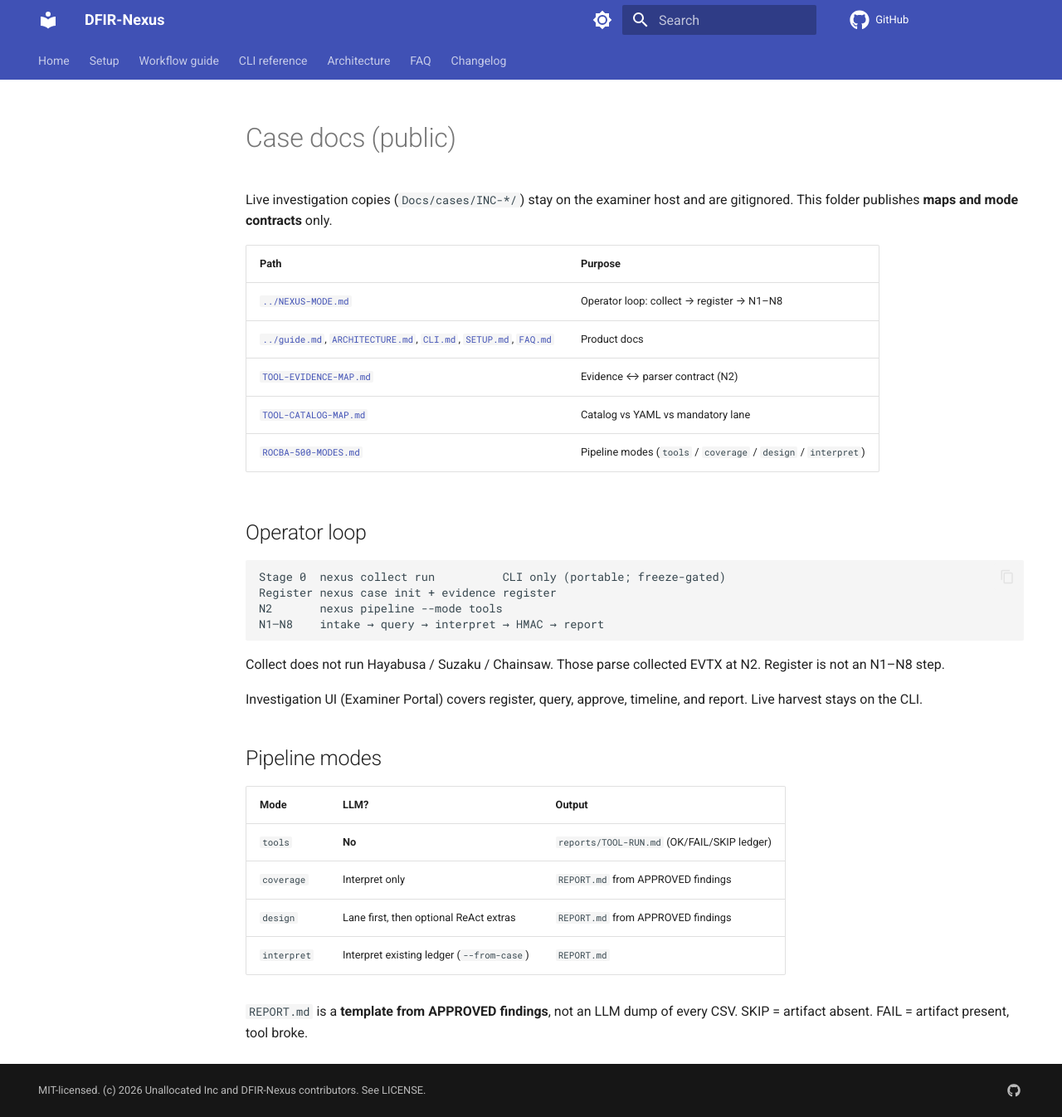
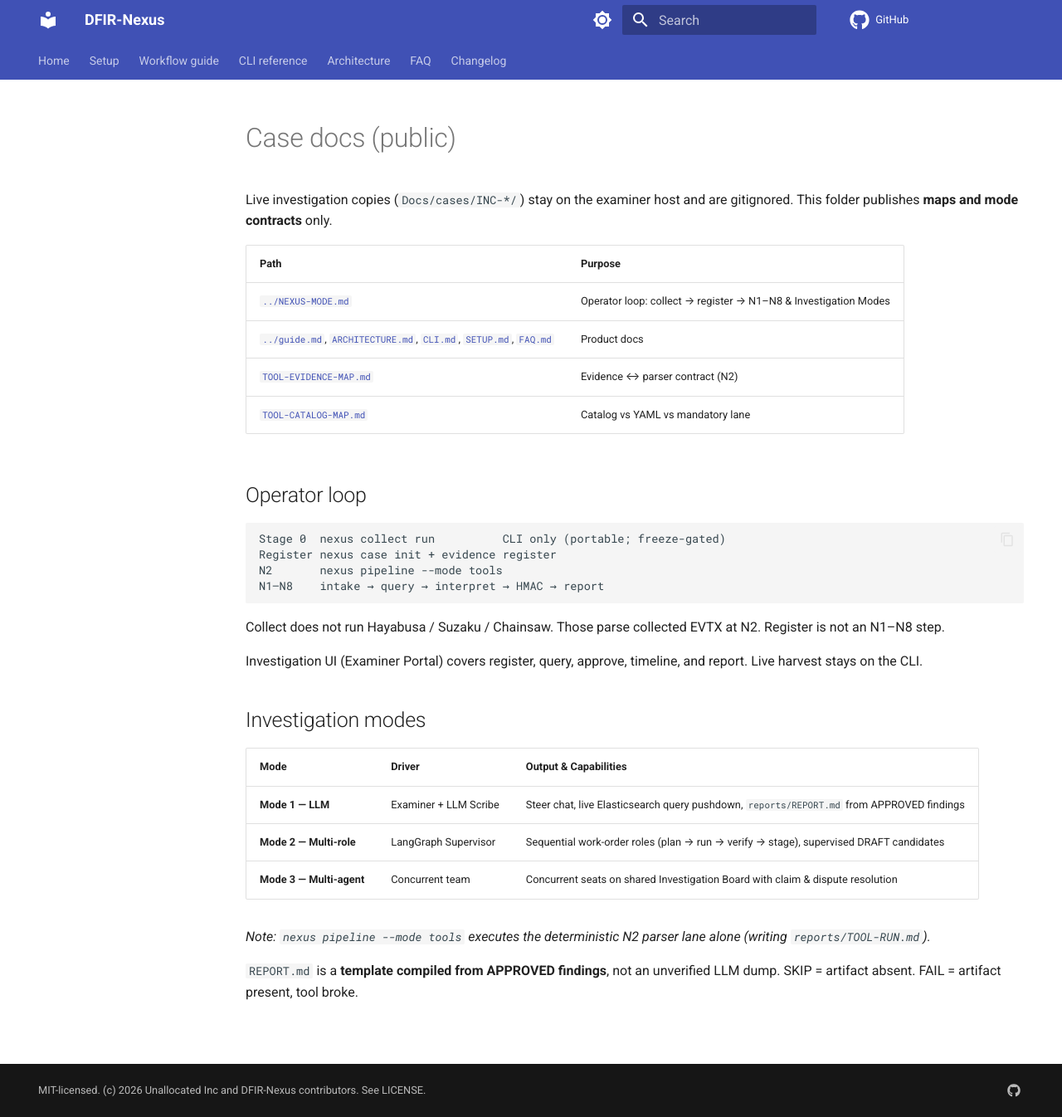
Before and after one commit to Ganron007/DFIR-Nexus, an MkDocs documentation site: the page built from Docs/cases/README.md, in a window 1280 px wide and 1346 px high. Shown: the whole window at 83% size. Built offline with MkDocs 1.6.1 and Material for MkDocs 9.7.7, drawn with Linux system fonts in a browser that asks for light colours; comment, search, counter and statistics services are not loaded.

Commit message:
docs: reconcile public documentation with Stage A-E, canonical 3 modes, and ES auth

```diff
--- a/Docs/cases/README.md
+++ b/Docs/cases/README.md
@@ -5,11 +5,10 @@ are gitignored. This folder publishes **maps and mode contracts** only.
 
 | Path | Purpose |
 |------|---------|
-| [`../NEXUS-MODE.md`](../NEXUS-MODE.md) | Operator loop: collect → register → N1–N8 |
+| [`../NEXUS-MODE.md`](../NEXUS-MODE.md) | Operator loop: collect → register → N1–N8 & Investigation Modes |
 | [`../guide.md`](../guide.md), [`ARCHITECTURE.md`](../ARCHITECTURE.md), [`CLI.md`](../CLI.md), [`SETUP.md`](../SETUP.md), [`FAQ.md`](../FAQ.md) | Product docs |
 | [`TOOL-EVIDENCE-MAP.md`](TOOL-EVIDENCE-MAP.md) | Evidence ↔ parser contract (N2) |
 | [`TOOL-CATALOG-MAP.md`](TOOL-CATALOG-MAP.md) | Catalog vs YAML vs mandatory lane |
-| [`ROCBA-500-MODES.md`](ROCBA-500-MODES.md) | Pipeline modes (`tools` / `coverage` / `design` / `interpret`) |
 
 ## Operator loop
 
@@ -26,14 +25,15 @@ at N2. Register is not an N1–N8 step.
 Investigation UI (Examiner Portal) covers register, query, approve, timeline,
 and report. Live harvest stays on the CLI.
 
-## Pipeline modes
+## Investigation modes
 
-| Mode | LLM? | Output |
-|------|------|--------|
-| `tools` | **No** | `reports/TOOL-RUN.md` (OK/FAIL/SKIP ledger) |
-| `coverage` | Interpret only | `REPORT.md` from APPROVED findings |
-| `design` | Lane first, then optional ReAct extras | `REPORT.md` from APPROVED findings |
-| `interpret` | Interpret existing ledger (`--from-case`) | `REPORT.md` |
+| Mode | Driver | Output & Capabilities |
+|------|--------|----------------------|
+| **Mode 1 — LLM** | Examiner + LLM Scribe | Steer chat, live Elasticsearch query pushdown, `reports/REPORT.md` from APPROVED findings |
+| **Mode 2 — Multi-role** | LangGraph Supervisor | Sequential work-order roles (plan → run → verify → stage), supervised DRAFT candidates |
+| **Mode 3 — Multi-agent** | Concurrent team | Concurrent seats on shared Investigation Board with claim & dispute resolution |
 
-`REPORT.md` is a **template from APPROVED findings**, not an LLM dump of every CSV.
+*Note: `nexus pipeline --mode tools` executes the deterministic N2 parser lane alone (writing `reports/TOOL-RUN.md`).*
+
+`REPORT.md` is a **template compiled from APPROVED findings**, not an unverified LLM dump.
 SKIP = artifact absent. FAIL = artifact present, tool broke.
```
Also changed, not shown: Docs/CLI.md (+4 -2 lines), Docs/SETUP.md (+12 -0 lines), Docs/cases/TOOL-EVIDENCE-MAP.md (+2 -0 lines), README.md (+2 -2 lines).
